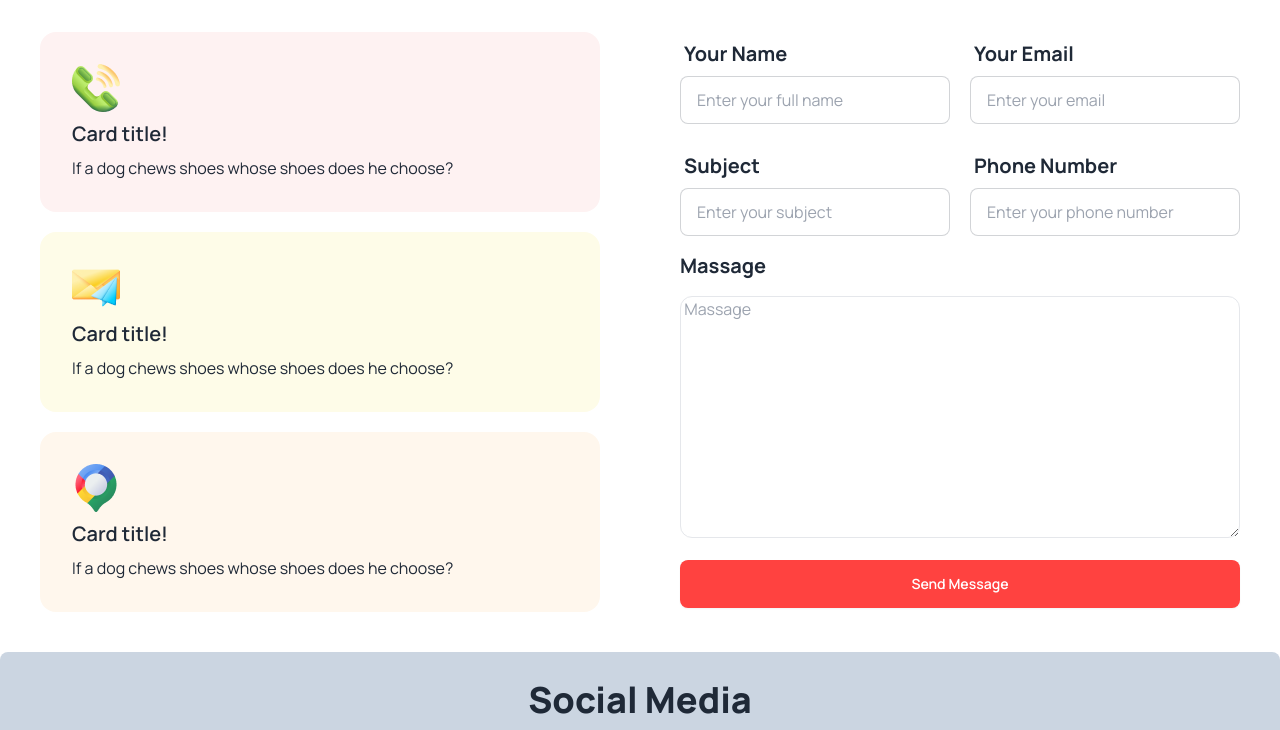
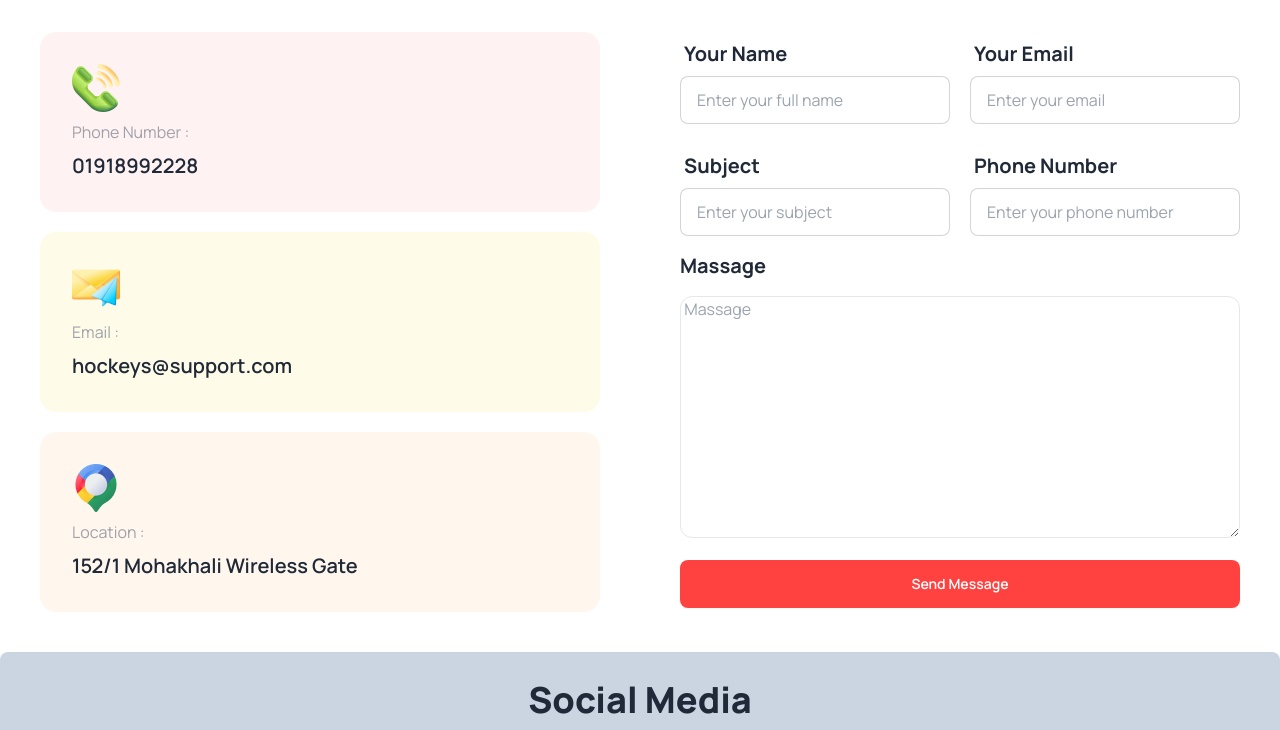
Before and after one commit to emon00007/project-no-3, a plain HTML site: page index.html in a window 1280 px wide. Shown: the part 4520-5250 px from the top of the page. Drawn offline with nearby package versions, Linux system fonts and the light colour scheme.

Commit message:
finaly assingment 3 done

```diff
--- a/index.html
+++ b/index.html
@@ -455,24 +455,27 @@
                     <div class="card  bg-red-50">
                         <div class="card-body">
                             <img class="w-12" src="Images/Group 1171275317.png" alt="">
-                            <h2 class="card-title">Card title!</h2>
-                            <p>If a dog chews shoes whose shoes does he choose?</p>
+
+                            <p class="text-zinc-400">Phone Number : </p>
+                            <h2 class="card-title ">01918992228</h2>
 
                         </div>
                     </div>
                     <div class="card  bg-yellow-50 ">
                         <div class="card-body">
                             <img class="w-12" src="Images/Group 1171275318.png" alt="">
-                            <h2 class="card-title">Card title!</h2>
-                            <p>If a dog chews shoes whose shoes does he choose?</p>
+
+                            <p class="text-zinc-400">Email : </p>
+                            <h2 class="card-title ">hockeys@support.com</h2>
 
                         </div>
                     </div>
                     <div class="card  bg-orange-50">
                         <div class="card-body">
                             <img class="w-12" src="Images/Group 1171275321.png" alt="">
-                            <h2 class="card-title">Card title!</h2>
-                            <p>If a dog chews shoes whose shoes does he choose?</p>
+
+                            <p class="text-zinc-400">Location : </p>
+                            <h2 class="card-title">152/1 Mohakhali Wireless Gate</h2>
 
                         </div>
                     </div>
```
